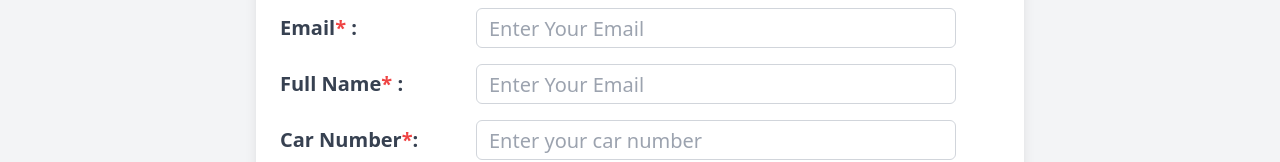
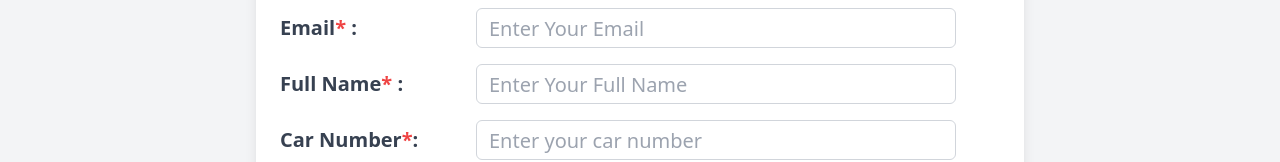
Before and after one commit to yojan24/careerPhi-Internship-Projects-, a React (Vite) app in the folder Automate Customer Onboarding/Frontend/: page /car-Quotation in a window 1280 px wide. Shown: the part 284-446 px from the top of the page. Built offline with nearby package versions, Linux system fonts and the light colour scheme.

Commit message:
Correct spelling mistakes

```diff
--- a/Automate Customer Onboarding/Frontend/src/pages/QuoteCar/QuoteCar.jsx
+++ b/Automate Customer Onboarding/Frontend/src/pages/QuoteCar/QuoteCar.jsx
@@ -114,7 +114,7 @@ function Quotecar() {
               <input
                 type="text"
                 {...register("name")}
-                placeholder="Enter Your Email"
+                placeholder="Enter Your Full Name"
                 className="w-2/3 h-10 p-3 border border-gray-300 rounded-md"
                 id="chassisNumber"
               />
--- a/Automate Customer Onboarding/Frontend/src/pages/QuoteHealth/QuoteHealth.jsx
+++ b/Automate Customer Onboarding/Frontend/src/pages/QuoteHealth/QuoteHealth.jsx
@@ -127,7 +127,7 @@ function QuoteHealth() {
                 {...register("email")}
                 className="w-2/3 h-10 p-3 border border-gray-300 rounded-md"
                 id="carNumber"
-                placeholder="Enter Your Eamil"
+                placeholder="Enter Your Email"
               />
             </div>
             <p className="w-full text-center font-bold">
```
